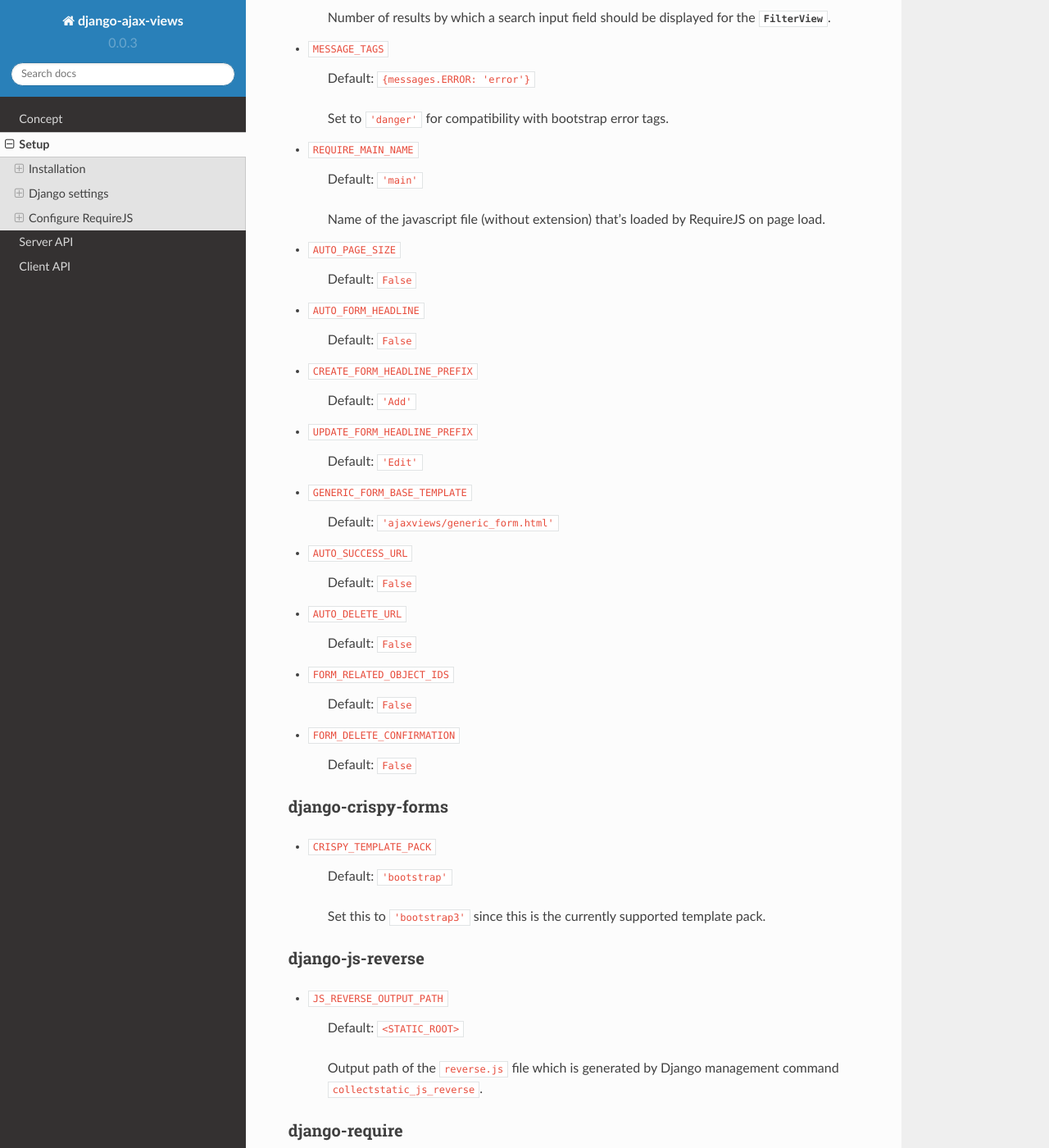
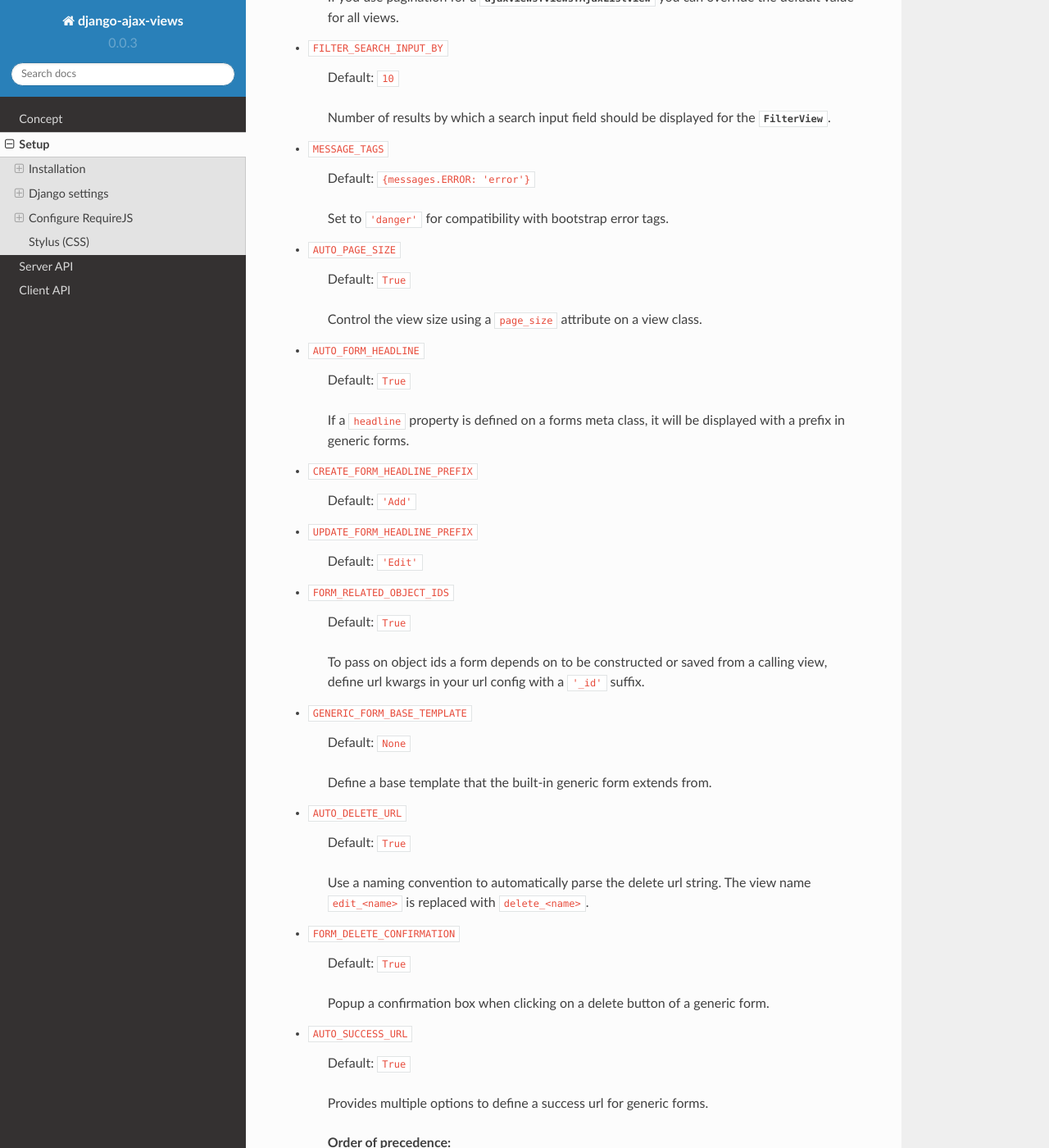
Before and after one commit to baxter07/django-ajax-views, a Sphinx documentation site: the page built from docs/setup.rst, in a window 1280 px wide and 1400 px high, scrolled down 1641 px. Shown: the whole window at 82% size. Built offline with Sphinx 7.4.7 and the Read the Docs theme 2.0.0, drawn with Linux system fonts in a browser that asks for light colours; formulas are drawn with MathJax 3; some of the changed text lies outside the part shown.

Commit message:
added view styles and updated docs

```diff
--- a/docs/setup.rst
+++ b/docs/setup.rst
@@ -1,3 +1,4 @@
+.. include:: <isonum.txt>
 
 *****
 Setup
@@ -68,6 +69,12 @@
 django-ajax-views
 -----------------
 
+- ``REQUIRE_MAIN_NAME``
+
+    Default: ``'main'``
+
+    Name of the javascript file (without extension) that's loaded by RequireJS on page load.
+
 - ``DEFAULT_PAGINATE_BY``
 
     Default: ``30``
@@ -87,19 +94,17 @@
 
     Set to ``'danger'`` for compatibility with bootstrap error tags.
 
-- ``REQUIRE_MAIN_NAME``
-
-    Default: ``'main'``
-
-    Name of the javascript file (without extension) that's loaded by RequireJS on page load.
-
 - ``AUTO_PAGE_SIZE``
 
-    Default: ``False``
+    Default: ``True``
+
+    Control the view size using a ``page_size`` attribute on a view class.
 
 - ``AUTO_FORM_HEADLINE``
 
-    Default: ``False``
+    Default: ``True``
+
+    If a ``headline`` property is defined on a forms meta class, it will be displayed with a prefix in generic forms.
 
 - ``CREATE_FORM_HEADLINE_PREFIX``
 
@@ -109,25 +114,44 @@
 
     Default: ``'Edit'``
 
+- ``FORM_RELATED_OBJECT_IDS``
+
+    Default: ``True``
+
+    To pass on object ids a form depends on to be constructed or saved from a calling view, define url kwargs
+    in your url config with a ``'_id'`` suffix.
+
 - ``GENERIC_FORM_BASE_TEMPLATE``
 
-    Default: ``'ajaxviews/generic_form.html'``
+    Default: ``None``
+
+    Define a base template that the built-in generic form extends from.
+
+- ``AUTO_DELETE_URL``
+
+    Default: ``True``
+
+    Use a naming convention to automatically parse the delete url string.
+    The view name ``edit_<name>`` is replaced with ``delete_<name>``.
+
+- ``FORM_DELETE_CONFIRMATION``
+
+    Default: ``True``
+
+    Popup a confirmation box when clicking on a delete button of a generic form.
 
 - ``AUTO_SUCCESS_URL``
 
-    Default: ``False``
+    Default: ``True``
 
-- ``AUTO_DELETE_URL``
+    Provides multiple options to define a success url for generic forms.
 
-    Default: ``False``
+    **Order of precedence:**
 
-- ``FORM_RELATED_OBJECT_IDS``
+    ``request.POST`` |rarr| ``form_cfg`` |rarr| ``form.Meta`` (if create view) |rarr| ``view class``
+    |rarr| ``get_absolute_url``
 
-    Default: ``False``
-
-- ``FORM_DELETE_CONFIRMATION``
-
-    Default: ``False``
+    Also if a *hashtag* keyword is passed through the post request, it's value will be appended to the success url.
 
 django-crispy-forms
 -------------------
@@ -153,22 +177,22 @@
 
 - ``REQUIRE_BASE_URL``
 
-        Default: ``'js'``
+    Default: ``'js'``
 
-        The baseUrl to pass to the r.js optimizer, relative to ``STATIC_ROOT``
+    The baseUrl to pass to the r.js optimizer, relative to ``STATIC_ROOT``
 
 - ``REQUIRE_BUILD_PROFILE``
 
-        Default: ``None``
+    Default: ``None``
 
-        The name of a build profile to use for your project, relative to ``REQUIRE_BASE_URL``.
-        Leave blank to use the built-in default build profile if you do not want to build standalone modules.
+    The name of a build profile to use for your project, relative to ``REQUIRE_BASE_URL``.
+    Leave blank to use the built-in default build profile if you do not want to build standalone modules.
 
 - ``REQUIRE_STANDALONE_MODULES``
 
-        Default: ``{}``
+    Default: ``{}``
 
-        A dictionary of standalone modules to build with almond.js used in production.
+    A dictionary of standalone modules to build with almond.js used in production.
 
 Configure RequireJS
 ===================
@@ -291,6 +315,34 @@
 Since Almond doesn't support dynamic loading it's much more lightweight and faster than RequireJS. For development
 you can use the built-in default profile or create your own if desired.
 
+Stylus (CSS)
+============
+
+If you want to use the built-in support for page, modal, form sizes and additional view styles, you need
+to import_ the stylus_ file located in *require-ajax-views* source directory.
+
+Add a ``page_size`` attribute to your view class or pass it on as a keyword argument to your template context to set
+the size for the view (all sizes and view styles can be overridden).
+
+**Default view sizes:**
+
+- ``xs``: *300px*
+- ``sm``: *400px*
+- ``md``: *500px*
+- ``lg``: *600px*
+- ``xl``: *800px*
+- ``xxl``: *1000px*
+- ``xxxl``: *1200px*
+
+**Default sidebar offsets:**
+
+- ``xs``: *150px*
+- ``sm``: *200px*
+- ``md``: *250px*
+- ``lg``: *300px*
+- ``xl``: *400px*
+
+
 .. _top define: #client-application
 
 .. _Django: https://github.com/django/django
@@ -336,3 +388,7 @@
 .. _autocomplete: https://github.com/yourlabs/django-autocomplete-light
 
 .. _jquery-form: https://github.com/malsup/form
+
+.. _stylus: http://stylus-lang.com/
+
+.. _import: http://stylus-lang.com/docs/import.html
```
Also changed, not shown: ajaxviews/static/require-ajax-views/src/style.styl (+42 -5 lines), 8 other files.
